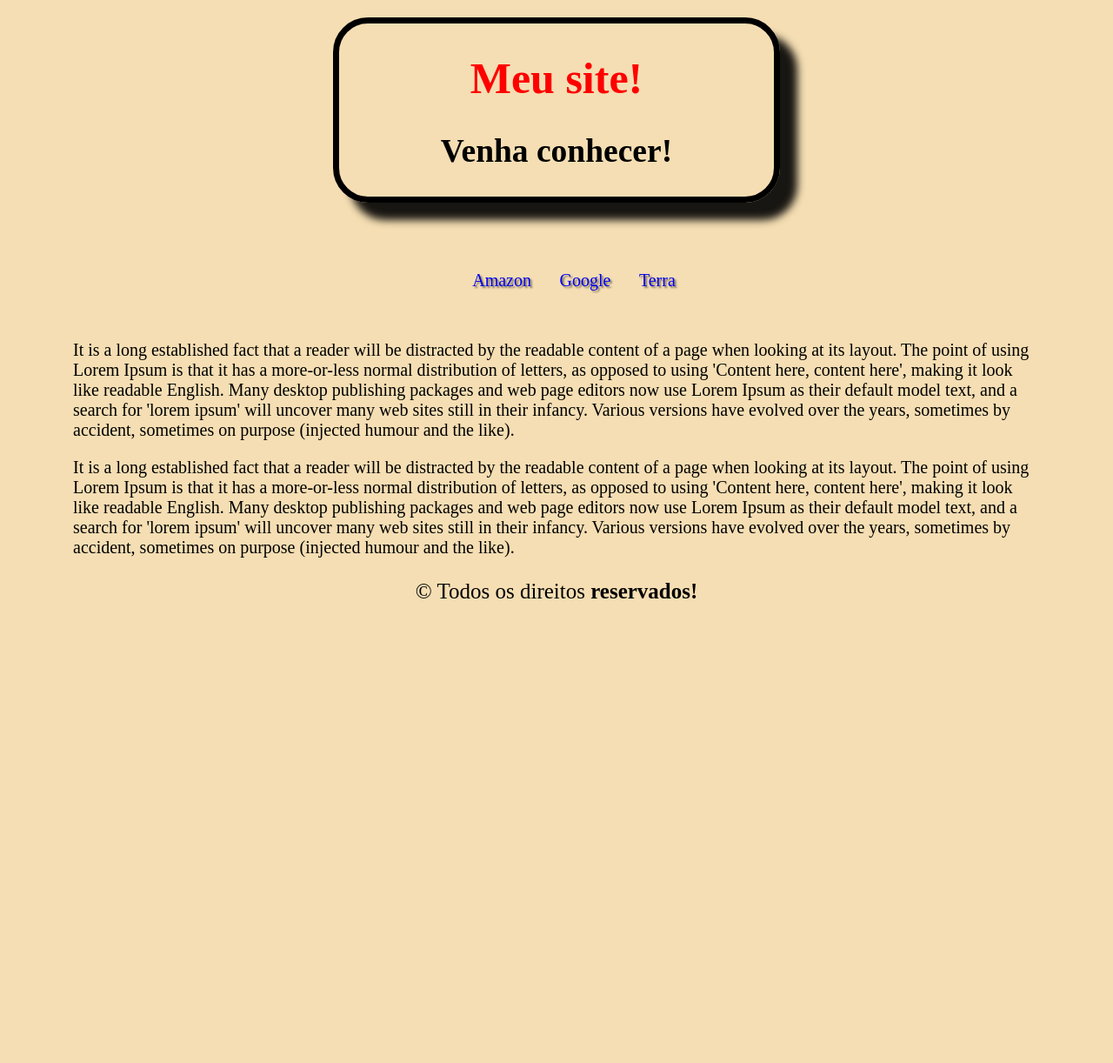
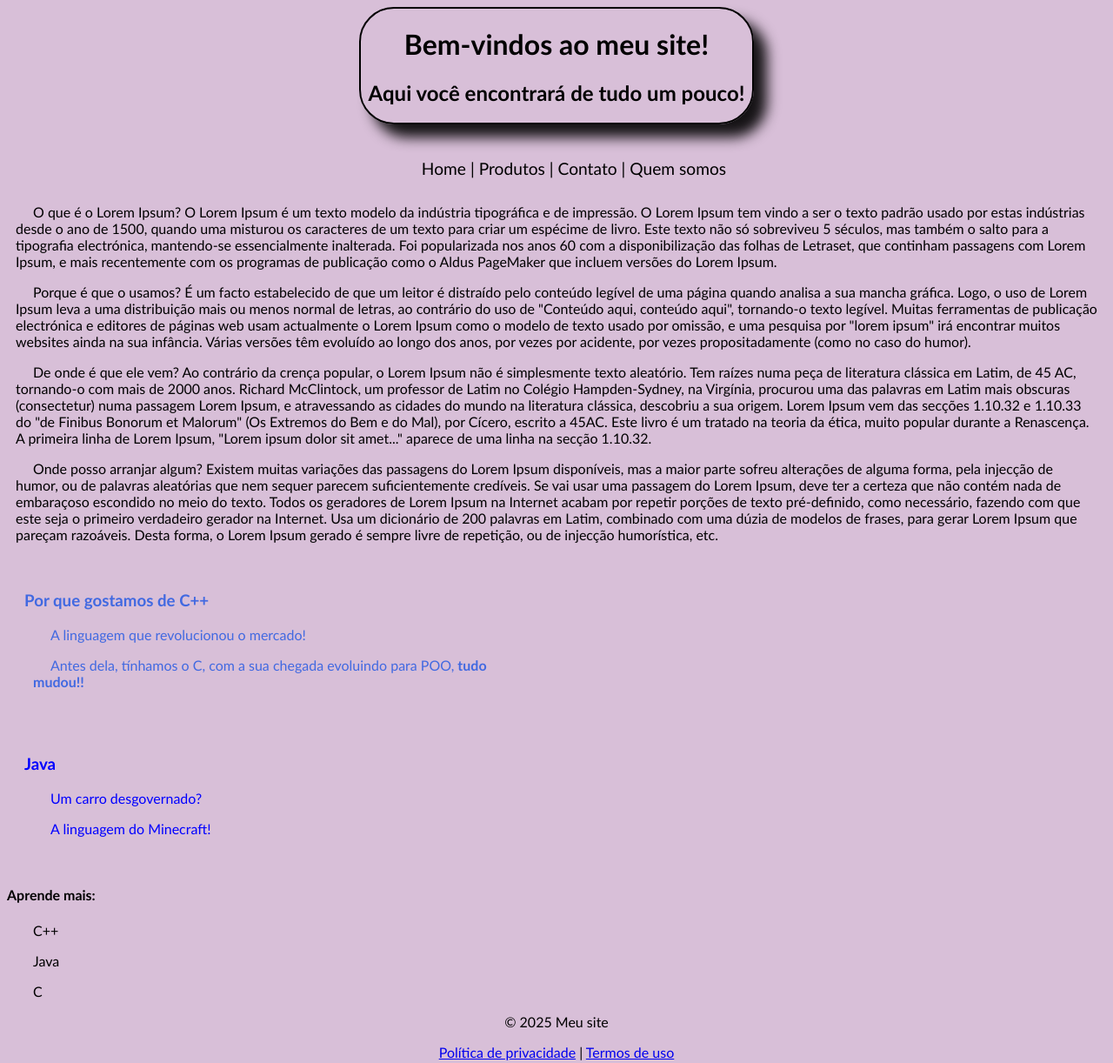
Before and after one commit to Eduardofbarreto/cursoweb_jamilton, a plain HTML site: page index.html in a window 1280 px wide. Shown: the top 1222 px of the page at 87% size. Before the commit the page ends 800 px from the top, so only its background shows below. Drawn offline with Linux system fonts and the light colour scheme.

Commit message:
melhorando os parágrafos

```diff
--- a/index.html
+++ b/index.html
@@ -4,34 +4,77 @@
     <meta charset="UTF-8">
     <meta name="viewport" content="width=device-width, initial-scale=1.0">
     <link rel="stylesheet" href="style.css">
-    <title>Brincando com CSS</title>
+    <link rel="icon" href="imagens/c++.ico">
+    <title>Site teste!</title>
 </head>
-<body class="pagina">
+<body>
+
 
         <div class="titulo">
-        <h1 style="color: red;">Meu site!</h1>
-        <h2>Venha conhecer!</h2>
+            <h1>Bem-vindos ao meu site!</h1>
+            <h2>Aqui você encontrará de tudo um pouco!</h2>
         </div>
 
         <header>
+            <nav>
                 <ul>
-            <li><a href="#">Amazon</a></li>
-            <li><a href="#">Google</a></li>
-            <li><a href="#">Terra</a></li>
+                    <li><a href="#">Home</a> | </li>
+                    <li><a href="#">Produtos</a> | </li>
+                    <li><a href="#">Contato</a> | </li>
+                    <li><a href="#">Quem somos</a></li>
                 </ul>
+            </nav>
         </header>
 
-    <div class="conteudo">
+        <main>
+            <section>
                 <p>
-            It is a long established fact that a reader will be distracted by the readable content of a page when looking at its layout. The point of using Lorem Ipsum is that it has a more-or-less normal distribution of letters, as opposed to using 'Content here, content here', making it look like readable English. Many desktop publishing packages and web page editors now use Lorem Ipsum as their default model text, and a search for 'lorem ipsum' will uncover many web sites still in their infancy. Various versions have evolved over the years, sometimes by accident, sometimes on purpose (injected humour and the like).
+                    O que é o Lorem Ipsum?
+                    O Lorem Ipsum é um texto modelo da indústria tipográfica e de impressão. O Lorem Ipsum tem vindo a ser o texto padrão usado por estas indústrias desde o ano de 1500, quando uma misturou os caracteres de um texto para criar um espécime de livro. Este texto não só sobreviveu 5 séculos, mas também o salto para a tipografia electrónica, mantendo-se essencialmente inalterada. Foi popularizada nos anos 60 com a disponibilização das folhas de Letraset, que continham passagens com Lorem Ipsum, e mais recentemente com os programas de publicação como o Aldus PageMaker que incluem versões do Lorem Ipsum.
+                </p>
+
+                <p>
+                    Porque é que o usamos?
+                    É um facto estabelecido de que um leitor é distraído pelo conteúdo legível de uma página quando analisa a sua mancha gráfica. Logo, o uso de Lorem Ipsum leva a uma distribuição mais ou menos normal de letras, ao contrário do uso de "Conteúdo aqui, conteúdo aqui", tornando-o texto legível. Muitas ferramentas de publicação electrónica e editores de páginas web usam actualmente o Lorem Ipsum como o modelo de texto usado por omissão, e uma pesquisa por "lorem ipsum" irá encontrar muitos websites ainda na sua infância. Várias versões têm evoluído ao longo dos anos, por vezes por acidente, por vezes propositadamente (como no caso do humor).
                 </p>
                 <p>
-            It is a long established fact that a reader will be distracted by the readable content of a page when looking at its layout. The point of using Lorem Ipsum is that it has a more-or-less normal distribution of letters, as opposed to using 'Content here, content here', making it look like readable English. Many desktop publishing packages and web page editors now use Lorem Ipsum as their default model text, and a search for 'lorem ipsum' will uncover many web sites still in their infancy. Various versions have evolved over the years, sometimes by accident, sometimes on purpose (injected humour and the like).
+                    De onde é que ele vem?
+                    Ao contrário da crença popular, o Lorem Ipsum não é simplesmente texto aleatório. Tem raízes numa peça de literatura clássica em Latim, de 45 AC, tornando-o com mais de 2000 anos. Richard McClintock, um professor de Latim no Colégio Hampden-Sydney, na Virgínia, procurou uma das palavras em Latim mais obscuras (consectetur) numa passagem Lorem Ipsum, e atravessando as cidades do mundo na literatura clássica, descobriu a sua origem. Lorem Ipsum vem das secções 1.10.32 e 1.10.33 do "de Finibus Bonorum et Malorum" (Os Extremos do Bem e do Mal), por Cícero, escrito a 45AC. Este livro é um tratado na teoria da ética, muito popular durante a Renascença. A primeira linha de Lorem Ipsum, "Lorem ipsum dolor sit amet..." aparece de uma linha na secção 1.10.32.
                 </p>
-    </div>
+
+                <p>
+                    Onde posso arranjar algum?
+                    Existem muitas variações das passagens do Lorem Ipsum disponíveis, mas a maior parte sofreu alterações de alguma forma, pela injecção de humor, ou de palavras aleatórias que nem sequer parecem suficientemente credíveis. Se vai usar uma passagem do Lorem Ipsum, deve ter a certeza que não contém nada de embaraçoso escondido no meio do texto. Todos os geradores de Lorem Ipsum na Internet acabam por repetir porções de texto pré-definido, como necessário, fazendo com que este seja o primeiro verdadeiro gerador na Internet. Usa um dicionário de 200 palavras em Latim, combinado com uma dúzia de modelos de frases, para gerar Lorem Ipsum que pareçam razoáveis. Desta forma, o Lorem Ipsum gerado é sempre livre de repetição, ou de injecção humorística, etc.
+                </p>
+            </section>
+
+            <section>
+                <article class="cplus">
+                    <h3>Por que gostamos de C++</h3>
+                    <p>A linguagem que revolucionou o mercado!</p>
+                    <p>Antes dela, tínhamos o C, com a sua chegada evoluindo para POO, <strong>tudo mudou!!</strong> </p>
+                </article>
+
+                <article class="java">
+                    <h3>Java</h3>
+                    <p>Um carro desgovernado?</p>
+                    <p>A linguagem do Minecraft!</p>
+                </article>
+                <aside>
+                    <h4>Aprende mais:</h4>
+                    <p>C++</p>
+                    <p>Java</p>
+                    <p>C</p>
+                </aside>
+            </section>
+        </main>
 
     <footer>
-        <p>&copy; Todos os direitos <strong> reservados!</strong></p>
+        <p>&copy; 2025 Meu site</p>
+        <nav>
+            <a href="#">Política de privacidade</a> | <a href="#">Termos de uso</a>
+        </nav>
+        <p>Entre em contato com: meusite@ms.com</p>
     </footer>
 
 </body>
--- a/style.css
+++ b/style.css
@@ -1,50 +1,63 @@
-.pagina{
-    font-size: 50px;
-    background-color: wheat;
-    width: 90%;
-    max-width: 1200px;
-    margin: auto;
-    padding: 20px;
-    box-sizing: border-box;
+body{
+    background-color: thistle;
+    font-size: 16px;
+    font-family: 'Gill Sans', 'Gill Sans MT', Calibri, 'Trebuchet MS', sans-serif;
+
 }
 
 .titulo{
-    font-size: 0.5em;
-    border:0.3em solid black;
-    border-radius: 40px;
+    font-size: 1em;
+    border: 2px solid black;
+    border-radius:40px;
     text-align: center;
-    width: 500px;
+    box-shadow: 15px 15px 15px rgba(0,0,0,0.9);
+    width: 450px;
     margin: auto;
-    box-shadow: 20px 20px 10px rgba(0,0,0,0.9);
+}
+
+header{
+    text-align: center;
 }
 
 header ul{
-    text-align: center;
-    text-decoration:none;
-    text-shadow: 2px 2px 2px rgba(0,0,0,0.5);
+    padding-top:20px;
+    padding-bottom: 10px;
+    font-size: 1.2em;
 }
 
-header li{
+li{
     display: inline;
-    font-size: 0.4em;
-    padding: 10px;
-    margin: auto;
-
 }
 
-header a{
+header a {
+    color: inherit;
     text-decoration: none;
-    font-style: normal;
-    margin: auto;
 }
 
-.conteudo{
-    font-size: 0.4em;
+article section p{
+    line-height: 3px;
+}
+
+section p{
+        padding-left: 10px;
+    padding-right: 10px;
+    text-indent: 20px;
+}
 
 
+article{
+    padding: 20px;
+    width: 600px;
+}
+
+.cplus{
+    color:royalblue;
+}
+
+.java{
+    color:blue;
 }
 
 footer{
-    font-size: 0.5em;
     text-align: center;
 }
```
Also changed, not shown: imagens/c++.ico (added), imagens/c++.jpeg (added). Lines whose indentation alone changed are shown as unchanged.
